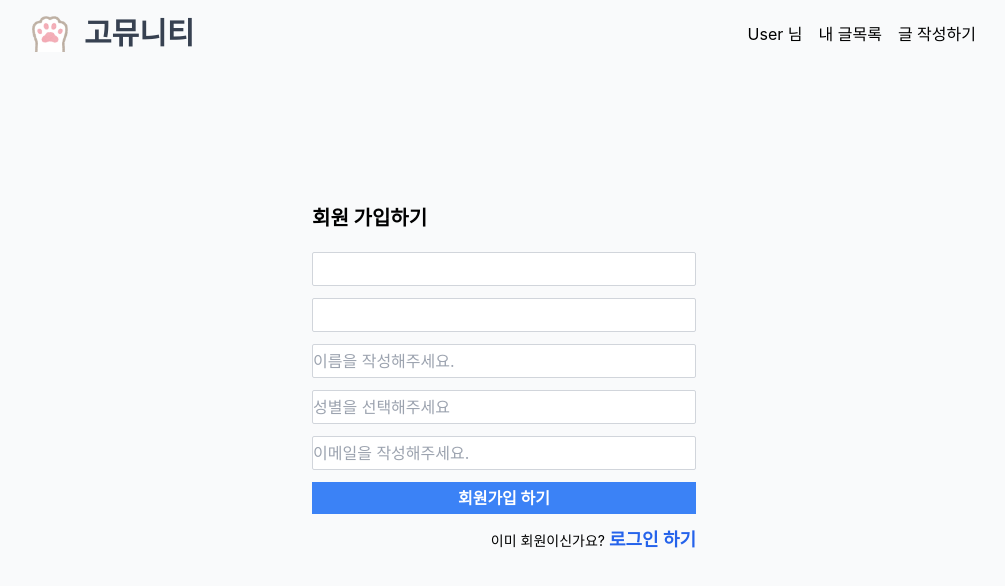
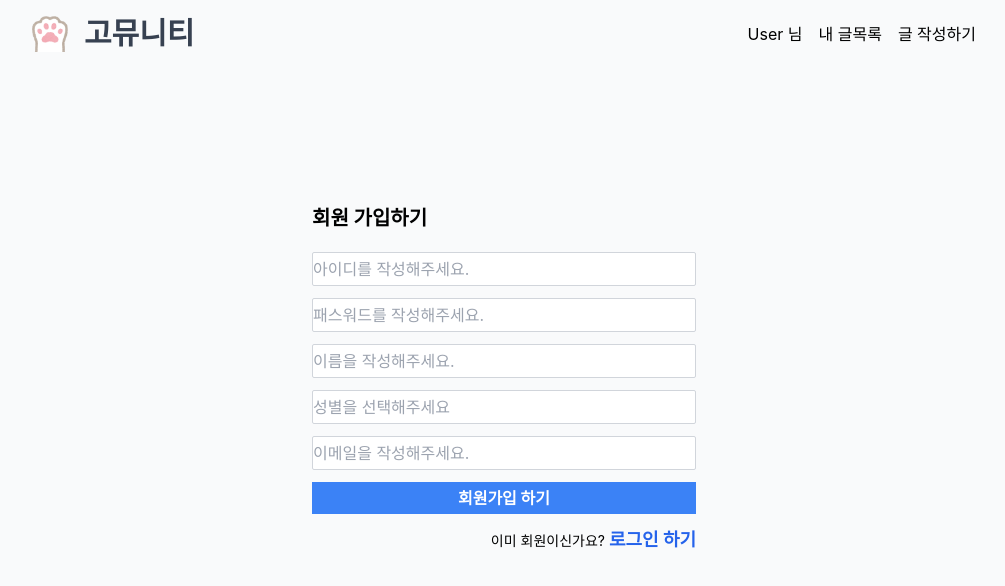
Before and after one commit to choheejin/2022-database-front, a React (Create React App) app: page /signup in a window 1280 px wide. Shown: the top 586 px of the page, without its empty margins (136-1141 px from the left). Built offline with nearby package versions, Linux system fonts and the light colour scheme; a web font is replaced by a local one.

Commit message:
password name 문제

```diff
--- a/src/pages/auth-page/SignupPage.js
+++ b/src/pages/auth-page/SignupPage.js
@@ -39,10 +39,12 @@ export default function SignupPage() {
                     <div className="font-bold text-xl mb-2">회원 가입하기</div>
                     <input type="text"
                            name="id"
+                           placeholder="아이디를 작성해주세요."
                            className="focus:outline-none border border-gray-300 rounded-sm py-1"
                            onChange={handleChange}/>
                     <input type="password"
-                           name="password"
+                           name="pw"
+                           placeholder="패스워드를 작성해주세요."
                            className="focus:outline-none border border-gray-300 rounded-sm py-1"
                            onChange={handleChange}/>
                     {/* <input type="password"
```
